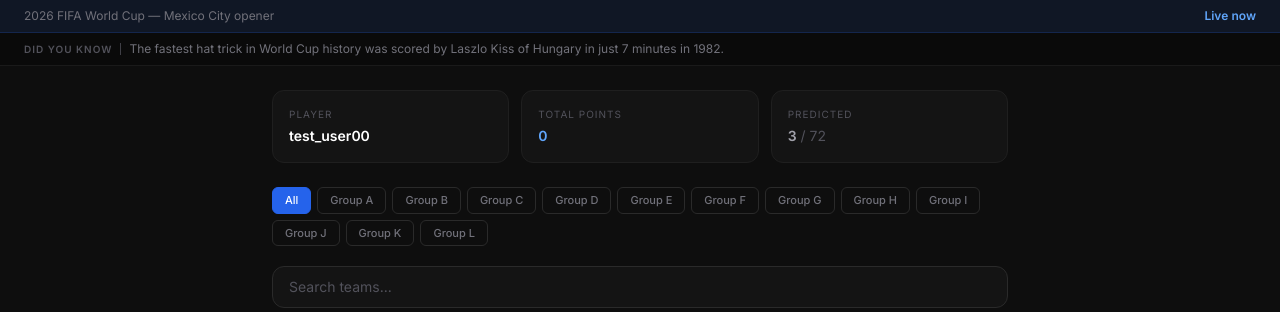
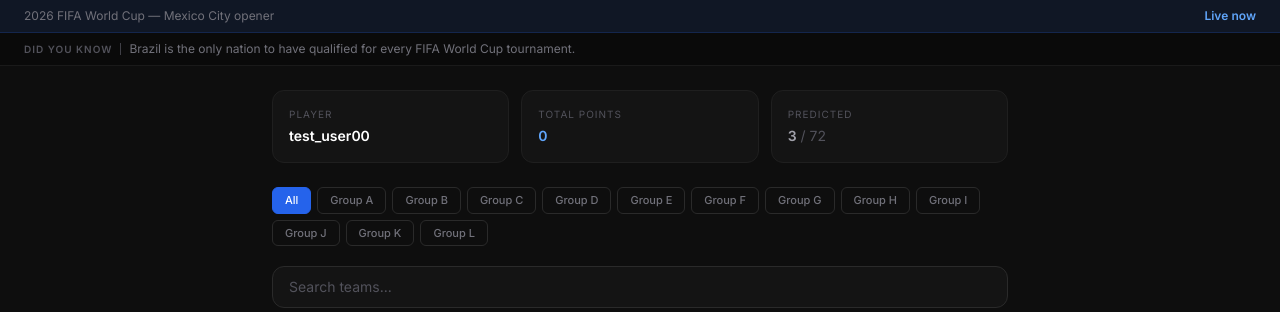
Before and after one commit to jkyplayz-rb/worldcup-predictor, a Flask app: page /matches in a window 1280 px wide. Shown: the part 53-365 px from the top of the page. Run offline with Flask 3, Linux system fonts and the light colour scheme; a user stored in the database is signed in; some libraries are stand-ins or nearby versions.

Commit message:
content: add more World Cup fun facts

```diff
--- a/templates/bracket.html
+++ b/templates/bracket.html
@@ -315,6 +315,11 @@
       "Italy won back to back World Cups in 1934 and 1938 making them the first team to defend the title.",
       "The 2026 World Cup will be hosted across 3 countries — USA, Canada and Mexico — a first in tournament history.",
       "Miroslav Klose of Germany is the all time top scorer in World Cup history with 16 goals across 4 tournaments.",
+      "Brazil is the only nation to have qualified for every FIFA World Cup tournament.",
+      "Mexico will become the first nation to host matches in three different FIFA World Cups in 2026.",
+      "Only eight nations have ever won the FIFA World Cup.",
+      "The 2010 World Cup in South Africa was the first FIFA World Cup held on the African continent.",
+      "Germany's 7-1 victory over Brazil in 2014 remains the largest margin of victory in a World Cup semifinal."
     ];
     document.getElementById('fun-fact').textContent = facts[Math.floor(Math.random() * facts.length)];
 
--- a/templates/index.html
+++ b/templates/index.html
@@ -179,6 +179,11 @@
       "Italy won back to back World Cups in 1934 and 1938 making them the first team to defend the title.",
       "The 2026 World Cup will be hosted across 3 countries — USA, Canada and Mexico — a first in tournament history.",
       "Miroslav Klose of Germany is the all time top scorer in World Cup history with 16 goals across 4 tournaments.",
+      "Brazil is the only nation to have qualified for every FIFA World Cup tournament.",
+      "Mexico will become the first nation to host matches in three different FIFA World Cups in 2026.",
+      "Only eight nations have ever won the FIFA World Cup.",
+      "The 2010 World Cup in South Africa was the first FIFA World Cup held on the African continent.",
+      "Germany's 7-1 victory over Brazil in 2014 remains the largest margin of victory in a World Cup semifinal."
     ];
     document.getElementById('fun-fact').textContent = facts[Math.floor(Math.random() * facts.length)];
 
--- a/templates/leaderboard.html
+++ b/templates/leaderboard.html
@@ -128,6 +128,11 @@
       "Italy won back to back World Cups in 1934 and 1938 making them the first team to defend the title.",
       "The 2026 World Cup will be hosted across 3 countries — USA, Canada and Mexico — a first in tournament history.",
       "Miroslav Klose of Germany is the all time top scorer in World Cup history with 16 goals across 4 tournaments.",
+      "Brazil is the only nation to have qualified for every FIFA World Cup tournament.",
+      "Mexico will become the first nation to host matches in three different FIFA World Cups in 2026.",
+      "Only eight nations have ever won the FIFA World Cup.",
+      "The 2010 World Cup in South Africa was the first FIFA World Cup held on the African continent.",
+      "Germany's 7-1 victory over Brazil in 2014 remains the largest margin of victory in a World Cup semifinal."
     ];
     document.getElementById('fun-fact').textContent = facts[Math.floor(Math.random() * facts.length)];
 
--- a/templates/rankings.html
+++ b/templates/rankings.html
@@ -175,6 +175,11 @@
       "Italy won back to back World Cups in 1934 and 1938 making them the first team to defend the title.",
       "The 2026 World Cup will be hosted across 3 countries — USA, Canada and Mexico — a first in tournament history.",
       "Miroslav Klose of Germany is the all time top scorer in World Cup history with 16 goals across 4 tournaments.",
+      "Brazil is the only nation to have qualified for every FIFA World Cup tournament.",
+      "Mexico will become the first nation to host matches in three different FIFA World Cups in 2026.",
+      "Only eight nations have ever won the FIFA World Cup.",
+      "The 2010 World Cup in South Africa was the first FIFA World Cup held on the African continent.",
+      "Germany's 7-1 victory over Brazil in 2014 remains the largest margin of victory in a World Cup semifinal."
     ];
     document.getElementById('fun-fact').textContent = facts[Math.floor(Math.random() * facts.length)];
 
--- a/templates/results.html
+++ b/templates/results.html
@@ -142,6 +142,11 @@
       "Italy won back to back World Cups in 1934 and 1938 making them the first team to defend the title.",
       "The 2026 World Cup will be hosted across 3 countries — USA, Canada and Mexico — a first in tournament history.",
       "Miroslav Klose of Germany is the all time top scorer in World Cup history with 16 goals across 4 tournaments.",
+      "Brazil is the only nation to have qualified for every FIFA World Cup tournament.",
+      "Mexico will become the first nation to host matches in three different FIFA World Cups in 2026.",
+      "Only eight nations have ever won the FIFA World Cup.",
+      "The 2010 World Cup in South Africa was the first FIFA World Cup held on the African continent.",
+      "Germany's 7-1 victory over Brazil in 2014 remains the largest margin of victory in a World Cup semifinal."
     ];
     document.getElementById('fun-fact').textContent = facts[Math.floor(Math.random() * facts.length)];
 
```
